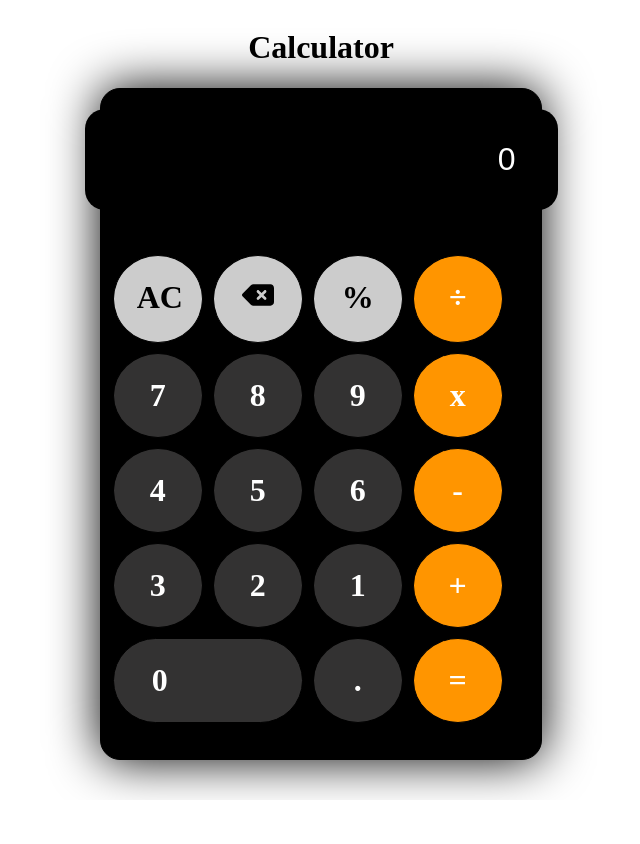
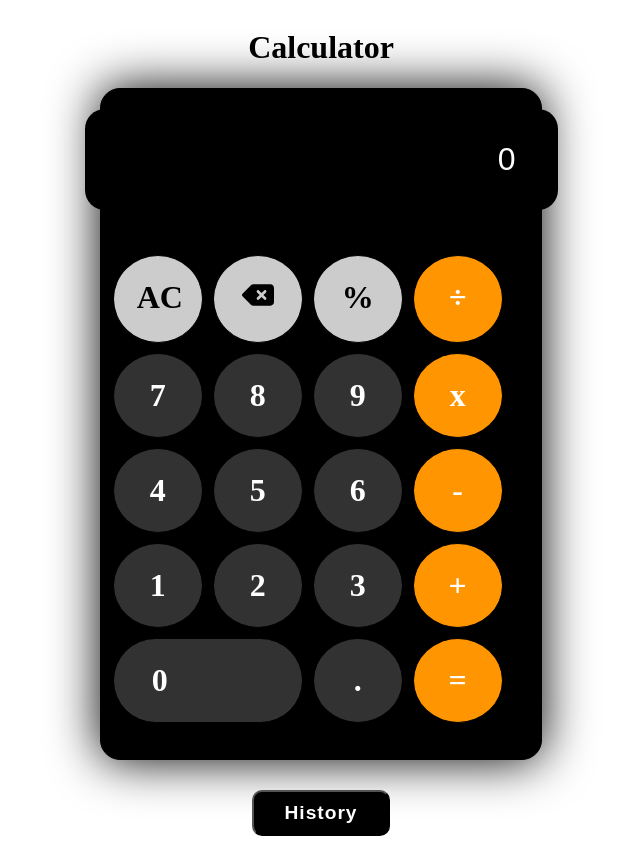
Before and after one commit to mani-prakash-007/React-Calculator, a React (Vite) app: page / in a window 1280 px wide. Shown: the whole page, without its empty margins (319-959 px from the left). Before the commit the page ends 800 px from the top, so only its background shows below. Built offline with nearby package versions, Linux system fonts and the light colour scheme.

Commit message:
Added History Function

```diff
--- a/src/App.jsx
+++ b/src/App.jsx
@@ -1,11 +1,8 @@
-import { useState } from "react";
 import "./App.css";
 import { Header } from "./components/Header";
 import { Main } from "./components/Main";
 
 function App() {
-  const [count, setCount] = useState(0);
-
   return (
     <div className="container">
       <Header />
--- a/src/components/Main.jsx
+++ b/src/components/Main.jsx
@@ -5,6 +5,11 @@ import { evaluate } from "mathjs";
 
 export const Main = () => {
   const [input, setInput] = useState("0");
+  const [history, setHistory] = useState([]);
+  const [btnValue, setBtnValue] = useState("History");
+  const [calculatorDisplayValue, setCalculatorDisplayValue] = useState("Block");
+  const [historyDisplayValue, setHistoryDisplayValue] = useState("none");
+  const [contentAlignment, setContentAlignment] = useState("center");
   const handleInput = (userInput) => {
     setInput((PrevUserInput) =>
       PrevUserInput === "0"
@@ -16,11 +21,13 @@ export const Main = () => {
     setInput("0");
   };
   const handleEval = () => {
+    const expression = `${input} = ${evaluate(input).toString()}`;
     const result = evaluate(input).toString();
     if (result === "Infinity") {
       setInput("Error");
     } else {
       setInput(result);
+      setHistory((prevHistory) => [expression, ...prevHistory]);
     }
   };
   const handleClearOne = () => {
@@ -80,9 +87,29 @@ export const Main = () => {
       document.removeEventListener("keydown", handleKeyEvents);
     };
   }, [input]);
+
+  const showHistory = () => {
+    if (btnValue === "History") {
+      setBtnValue("Calculator");
+      setHistoryDisplayValue("block");
+      setCalculatorDisplayValue("none");
+      setContentAlignment("flex-start");
+    }
+    if (btnValue === "Calculator") {
+      setBtnValue("History");
+      setHistoryDisplayValue("none");
+      setCalculatorDisplayValue("block");
+      setContentAlignment("center");
+    }
+  };
+
+  const clearHistory = () => {
+    setHistory([]);
+  };
   return (
-    <div className="buttons">
-      <div>
+    <>
+      <div className="buttons" style={{ justifyContent: contentAlignment }}>
+        <div style={{ display: calculatorDisplayValue }}>
           <input type="text" placeholder="0" value={input} readOnly disabled />
           <div className="btn-grid">
             <div className="button symbol1" onClick={() => handleClear()}>
@@ -121,19 +148,22 @@ export const Main = () => {
             <div className="button symbol" onClick={() => handleInput("-")}>
               -
             </div>
-          <div className="button number" onClick={() => handleInput(3)}>
-            3
+            <div className="button number" onClick={() => handleInput(1)}>
+              1
             </div>
             <div className="button number" onClick={() => handleInput(2)}>
               2
             </div>
-          <div className="button number" onClick={() => handleInput(1)}>
-            1
+            <div className="button number" onClick={() => handleInput(3)}>
+              3
             </div>
             <div className="button symbol" onClick={() => handleInput("+")}>
               +
             </div>
-          <div className="button number double" onClick={() => handleInput(0)}>
+            <div
+              className="button number double"
+              onClick={() => handleInput(0)}
+            >
               0
             </div>
             <div className="button number" onClick={() => handleInput(0)}>
@@ -144,6 +174,25 @@ export const Main = () => {
             </div>
           </div>
         </div>
+        <div style={{ display: historyDisplayValue }} className="history">
+          <div className="historyHeader">
+            <div className="historyHeading">History</div>
+            <div className="clearBtn" onClick={clearHistory}>
+              Clear
             </div>
+          </div>
+          <div className="historyList">
+            {history.length === 0 ? (
+              <p className="list">No Records</p>
+            ) : (
+              history.map((record) => <p className="list">{record}</p>)
+            )}
+          </div>
+        </div>
+      </div>
+      <div className="historybutton">
+        <button onClick={showHistory}>{btnValue}</button>
+      </div>
+    </>
   );
 };
--- a/src/styles/Main.css
+++ b/src/styles/Main.css
@@ -64,3 +64,61 @@ input {
   padding-right: 6rem;
   padding-left: 0px;
 }
+
+.historybutton {
+  display: flex;
+  justify-content: center;
+  margin-top: 30px;
+}
+button {
+  padding: 10px 30px;
+  border-radius: 10px;
+  background-color: black;
+  color: white;
+  font-size: 1.2rem;
+  letter-spacing: 1px;
+  font-weight: bolder;
+  cursor: pointer;
+}
+
+button:active {
+  transform: scale(0.9);
+}
+
+.history {
+  margin-left: 3rem;
+  color: white;
+}
+.list {
+  font-size: 1.2rem;
+  padding-left: 1rem;
+}
+.clearBtn {
+  border: 1px solid #ff9500;
+  border-radius: 10px;
+  background-color: #ff9500;
+  margin-left: 10rem;
+  padding: 10px 20px;
+  cursor: pointer;
+}
+.clearBtn:active {
+  transform: scale(0.9);
+}
+
+.historyHeader {
+  display: flex;
+  margin-bottom: 2.5rem;
+  margin-top: 1.5rem;
+}
+
+.historyHeading {
+  font-size: 2rem;
+  font-weight: 600;
+}
+
+.historyList {
+  height: 55vh;
+  width: 370px;
+  overflow-y: scroll;
+  border-radius: 10px;
+}
```
Lines whose indentation alone changed are shown as unchanged.
